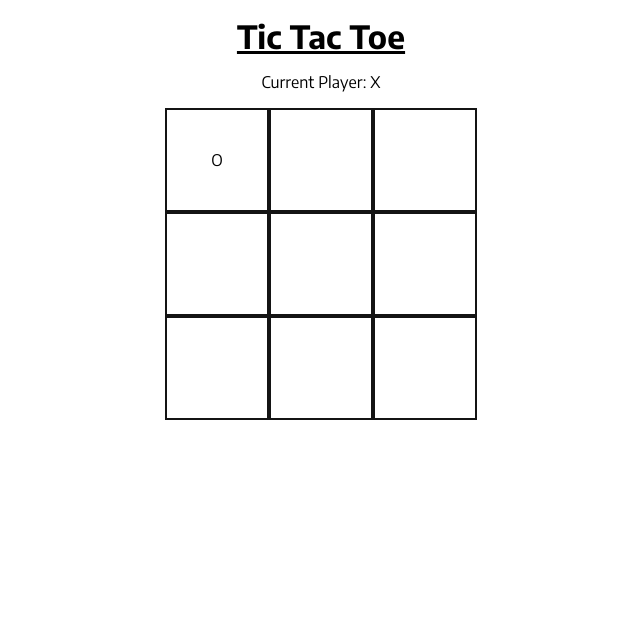
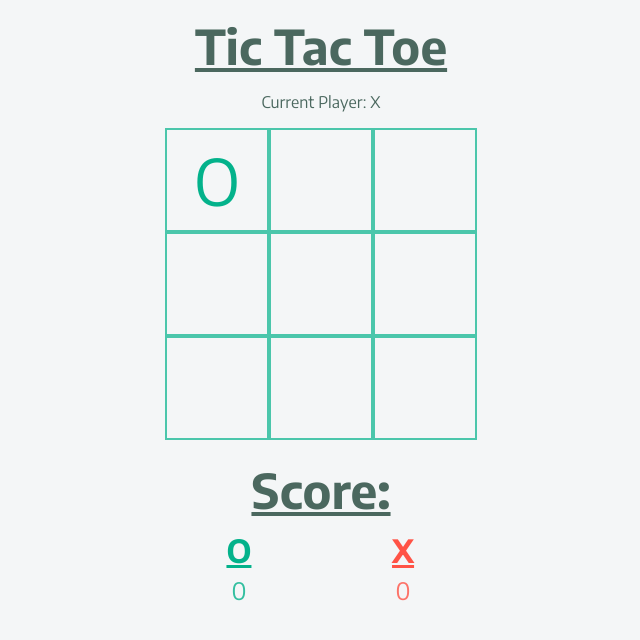
Before and after one commit to ztjhz/TicTacToe, a plain HTML site: page index.html in a window 1280 px wide. Both pictures are taken after a click on the element 536 px from the left and 160 px from the top of the page. Shown: the whole page, without its empty margins (319-959 px from the left). Drawn offline with Linux system fonts and the light colour scheme.

Commit message:
added styling and game mechanics

```diff
--- a/index.html
+++ b/index.html
@@ -13,25 +13,24 @@
     <title>Tic Tac Toe</title>
   </head>
   <body>
-    <header class="game_title">Tic Tac Toe</header>
-    <div class="current_player">Current Player: X</div>
-    <div class="game_container">
-      <div class="game_row">
-        <div class="game_cell"></div>
-        <div class="game_cell"></div>
-        <div class="game_cell"></div>
+    <div class="game">
+      <header class="game_title">Tic Tac Toe</header>
+      <div class="current_player">Current Player: O</div>
+      <div class="game_container"></div>
+      <div class="score_board">
+        <div class="score_title">Score:</div>
+        <div class="o_wrapper">
+          <div class="score_label">O</div>
+          <div class="o_score"></div>
+        </div>
+        <div class="x_wrapper">
+          <div class="score_label">X</div>
+          <div class="x_score"></div>
+        </div>
       </div>
-      <div class="game_row">
-        <div class="game_cell"></div>
-        <div class="game_cell"></div>
-        <div class="game_cell"></div>
-      </div>
-      <div class="game_row">
-        <div class="game_cell"></div>
-        <div class="game_cell"></div>
-        <div class="game_cell"></div>
-      </div>
+      <div class="game_message_container"></div>
     </div>
+
     <script src="index.js"></script>
   </body>
 </html>
--- a/index.js
+++ b/index.js
@@ -1,70 +1,203 @@
-// let xImg = 'X';
-// let oImg = 'O';
-// let currentPlayer = 'X';
-// let currentPlayerElement = document.querySelector('.current_player');
+class Player {
+  static xText = 'X';
+  static oText = 'O';
+  static xColor = '#ff5346';
+  static oColor = '#03b28b';
+  constructor() {
+    this.oPlayer = { text: Player.oText, color: Player.oColor, score: 0 };
+    this.xPlayer = { text: Player.xText, color: Player.xColor, score: 0 };
+    this.currentPlayer = this.oPlayer;
+    this.nextPlayer = this.xPlayer;
+  }
 
-// document.querySelectorAll('.game_cell').forEach((cell) => {
-//   console.log(cell);
-//   cell.onclick = () => {
-//     cell.innerHTML = currentPlayer === 'X' ? xImg : oImg;
-//     currentPlayer = currentPlayer === 'X' ? 'O' : 'X';
-//     currentPlayerElement.innerHTML = `Current Player: ${currentPlayer}`;
-//     cell.classList.add('filled');
-//   };
-//   cell.onmouseover = () => {
-//     if (!cell.classList['value'].includes('filled')) {
-//       cell.innerHTML = currentPlayer === 'X' ? xImg : oImg;
-//     }
-//   };
-//   cell.onmouseleave = () => {
-//     if (!cell.classList['value'].includes('filled')) {
-//       cell.style.background = '#fff';
-//     }
-//   };
-// });
+  changePlayer() {
+    const temp = this.currentPlayer;
+    this.currentPlayer = this.nextPlayer;
+    this.nextPlayer = temp;
+  }
+}
 
 class Game {
+  static WIN_CONDITIONS = [
+    // horizontal
+    [0, 1, 2],
+    [3, 4, 5],
+    [6, 7, 8],
+
+    // vertical
+    [0, 3, 6],
+    [1, 4, 7],
+    [2, 5, 8],
+
+    // diagonal
+    [0, 4, 8],
+    [2, 4, 6],
+  ];
+  static borderOColor = '#03b28cb2';
+  static borderXColor = '#ff52469c';
+  static mainColor = '#4b685fb2';
+
   constructor() {
-    this.xImg = 'X';
-    this.oImg = 'O';
-    this.currentPlayer = 'O';
+    this.player = new Player();
     this.currentPlayerElement = document.querySelector('.current_player');
+    this.board = new Array(9).fill('');
+    this.showMessage = false;
 
-    this.initialiseEventListeners();
+    this.newGame();
   }
 
+  newGame() {
+    this.createBoard();
+    this.initialiseEventListeners();
+    this.board = new Array(9).fill('');
+  }
+
+  createBoard() {
+    const game_html = `
+    <div class="game_row">
+      <div class="game_cell"></div>
+      <div class="game_cell"></div>
+      <div class="game_cell"></div>
+    </div>
+    <div class="game_row">
+      <div class="game_cell"></div>
+      <div class="game_cell"></div>
+      <div class="game_cell"></div>
+    </div>
+    <div class="game_row">
+      <div class="game_cell"></div>
+      <div class="game_cell"></div>
+      <div class="game_cell"></div>
+    </div>
+    `;
+
+    document.querySelector('.game_container').innerHTML = game_html;
+
+    document.querySelector(
+      '.o_score'
+    ).innerHTML = `${this.player.oPlayer.score}`;
+
+    document.querySelector(
+      '.x_score'
+    ).innerHTML = `${this.player.xPlayer.score}`;
+  }
   initialiseEventListeners() {
-    document.querySelectorAll('.game_cell').forEach((cell) => {
-      console.log(cell);
+    document.querySelectorAll('.game_cell').forEach((cell, index) => {
+      cell.id = index;
+
       cell.onclick = () => {
-        this.updateCell(cell);
-        this.changePlayer();
-        this.currentPlayerElement.innerHTML = `Current Player: ${this.currentPlayer}`;
-        cell.classList.add('filled');
-      };
-      cell.onmouseover = () => {
-        if (!cell.classList['value'].includes('filled')) {
+        if (!this.isOccupied(cell)) {
+          // update board js
+          this.board[Number(cell.id)] = this.player.currentPlayer.text;
+
+          // update board html
           this.updateCell(cell);
-          cell.style.color = 'rgba(0,0,0,0.5)';
+          cell.classList.add('filled');
+
+          // check winner
+          const winner = this.getWinner();
+          if (winner) {
+            console.log(`${winner} won!`);
+            if (winner === 'O') {
+              this.player.oPlayer.score += 1;
+            } else {
+              this.player.xPlayer.score += 1;
+            }
+            this.renderScore();
+
+            this.displayMessage(winner).then(() => {
+              document.querySelectorAll('.game_cell').forEach((e) => {
+                e.innerHTML = '';
+                e.classList.remove('filled');
+              });
+              this.board.fill('');
+            });
+          }
+
+          // change player
+          this.player.changePlayer();
+          this.currentPlayerElement.innerHTML = `Current Player: ${this.player.currentPlayer.text}`;
         }
       };
+
+      cell.onmouseover = () => {
+        if (!this.isOccupied(cell)) {
+          // update board html
+          this.updateCell(cell);
+          cell.style.color = `${this.player.currentPlayer.color}4b`;
+        }
+      };
+
       cell.onmouseleave = () => {
-        if (!cell.classList['value'].includes('filled')) {
+        // update board html
+        if (!this.isOccupied(cell)) {
           cell.innerHTML = '';
-          cell.style.color = 'rgba(0,0,0,1)';
         }
       };
     });
   }
 
-  changePlayer() {
-    this.currentPlayer = this.currentPlayer === 'O' ? 'X' : 'O';
+  updateCell(cell) {
+    cell.innerHTML = this.player.currentPlayer.text;
+    cell.style.color = this.player.currentPlayer.color;
   }
 
-  updateCell(cell) {
-    cell.innerHTML = this.currentPlayer === 'X' ? this.xImg : this.oImg;
-    cell.style.color = 'rgba(0,0,0,1)';
+  renderScore() {
+    document.querySelector('.x_score').innerHTML = this.player.xPlayer.score;
+    document.querySelector('.o_score').innerHTML = this.player.oPlayer.score;
+  }
+
+  isOccupied(cell) {
+    if (this.showMessage) return true;
+    return (
+      cell.classList['value'].includes('filled') &&
+      this.board[Number(cell.id)] !== ''
+    );
+  }
+
+  getWinner() {
+    for (const win_con of Game.WIN_CONDITIONS) {
+      if (
+        this.board[win_con[0]] === this.board[win_con[1]] &&
+        this.board[win_con[1]] === this.board[win_con[2]] &&
+        this.board[win_con[0]] !== '' &&
+        this.board[win_con[1]] !== '' &&
+        this.board[win_con[2]] !== ''
+      )
+        return this.board[win_con[0]];
+    }
+
+    // the game is still ongoing
+    for (const i of this.board) {
+      if (i === '') return '';
+    }
+
+    // board is fully filled
+    return 'draw';
+  }
+
+  async displayMessage(message) {
+    const messageContainer = document.querySelector('.game_message_container');
+    if (message === 'draw') {
+      messageContainer.innerHTML = 'Draw!';
+      messageContainer.style.background = Game.mainColor;
+    } else if (message === 'X') {
+      messageContainer.innerHTML = `X Win!`;
+      messageContainer.style.background = Game.borderXColor;
+    } else if (message === 'O') {
+      messageContainer.innerHTML = `O Win!`;
+      messageContainer.style.background = Game.borderOColor;
+    }
+    messageContainer.style.display = 'flex';
+    this.showMessage = true;
+    await wait(1000);
+    messageContainer.style.display = 'none';
+    this.showMessage = false;
   }
 }
 
+async function wait(ms) {
+  return new Promise((resolve) => setTimeout(resolve, ms));
+}
+
 let game = new Game();
--- a/style.css
+++ b/style.css
@@ -1,20 +1,40 @@
+:root {
+  --bg-color: #f4f6f7;
+  --main-color: #4b685f;
+  --text-color: #cbc4c0;
+  --color-o: #03b28b;
+  --border-o: #03b28cb2;
+  --color-x: #ff5346;
+  --border-x: #ff52469c;
+}
+
 * {
   margin: 0;
   font-family: 'Encode Sans', sans-serif;
 }
 
+body {
+  background-color: var(--bg-color);
+}
+
+.game {
+  position: relative;
+}
+
 .game_title {
-  font-size: 2rem;
+  font-size: 3rem;
   text-decoration: underline;
   text-align: center;
   font-weight: 700;
   margin: 1rem 0;
+  color: var(--main-color);
 }
 
 .current_player {
   font-size: 1rem;
   text-align: center;
   margin-bottom: 1rem;
+  color: var(--main-color);
 }
 
 .game_container {
@@ -36,12 +56,110 @@
 .game_cell {
   width: 100px;
   height: 100px;
-  border: 2px solid #141414;
+  border: 2px solid var(--border-o);
   display: flex;
   justify-content: center;
   align-items: center;
+  font-size: 1px;
+  cursor: pointer;
 }
 
-.game_content {
-  transition: transform 0.5s;
+.game_cell:hover {
+  font-size: 4rem;
 }
+
+.game_cell.filled {
+  font-size: 4rem;
+  cursor: default;
+  animation: animate 200ms 1;
+  transition: font-size 200ms ease-in-out;
+}
+
+@keyframes animate {
+  0% {
+    font-size: 1px;
+  }
+  60% {
+    font-size: 6rem;
+  }
+  100% {
+    font-size: 4rem;
+  }
+}
+
+.score_board {
+  margin: auto;
+  margin-top: 20px;
+  display: flex;
+  flex-wrap: wrap;
+  width: fit-content;
+  justify-content: space-between;
+  align-items: center;
+}
+
+.score_title {
+  font-size: 3rem;
+  text-decoration: underline;
+  font-weight: 700;
+  color: var(--main-color);
+  margin-bottom: 10px;
+  width: 100%;
+  text-align: center;
+}
+
+.o_wrapper,
+.x_wrapper {
+  display: flex;
+  justify-content: center;
+  align-items: center;
+  flex-direction: column;
+}
+
+.score_label {
+  font-size: 2rem;
+  font-weight: 700;
+  text-decoration: underline;
+}
+
+.o_wrapper {
+  color: var(--color-o);
+}
+
+.x_wrapper {
+  color: var(--color-x);
+}
+
+.x_score,
+.o_score {
+  font-size: 1.5rem;
+  padding: 5px;
+  opacity: 0.8;
+}
+
+.game_message_container {
+  z-index: 10;
+  position: absolute;
+  transform: translate(-200px, -100px);
+  top: 50%;
+  left: 50%;
+  width: 400px;
+  height: 200px;
+  display: none;
+  border-radius: 10px;
+  justify-content: center;
+  align-items: center;
+  background: var(--border-o);
+  opacity: 1;
+  font-size: 3rem;
+  font-weight: 700;
+}
+
+@media screen and (max-width: 320px) {
+  .game_message_container {
+    position: absolute;
+    top: 50%;
+    min-width: 100%;
+    margin-left: auto;
+    margin-right: auto;
+  }
+}
```
